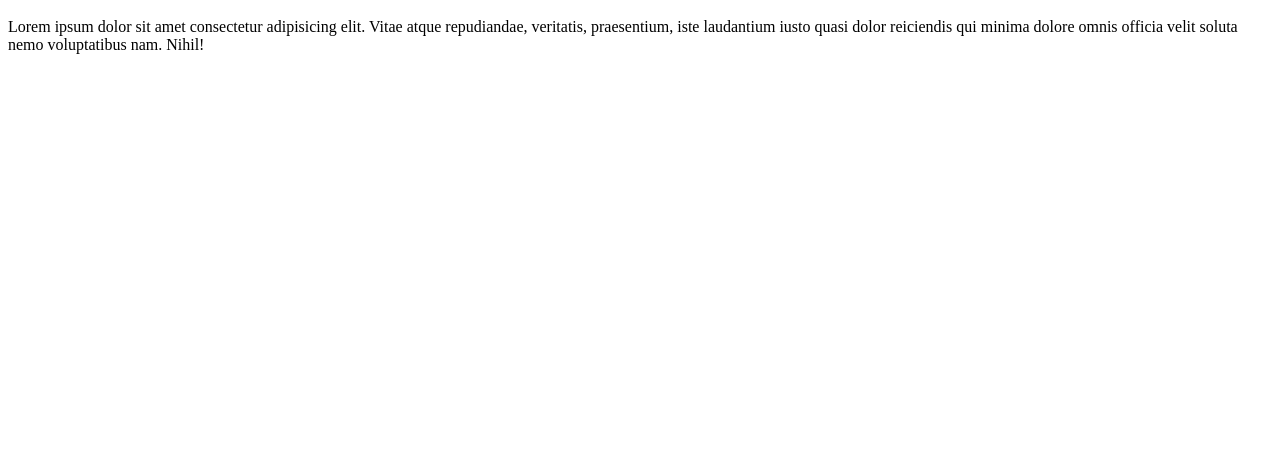
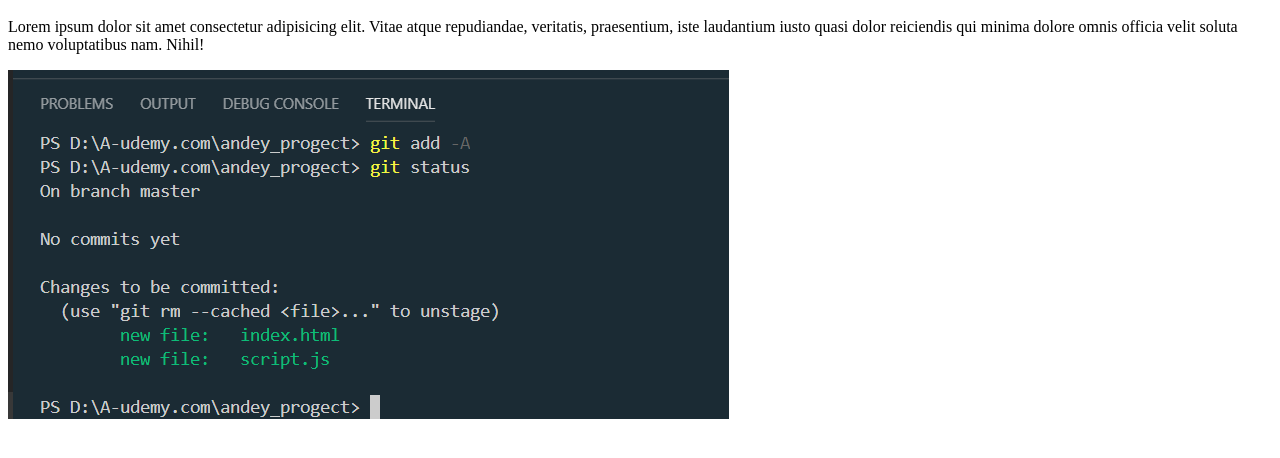
Before and after one commit to Andrey-green-sky/progect, a plain HTML site: page index.html in a window 1280 px wide. Shown: the part 48-506 px from the top of the page. Drawn offline with Linux system fonts and the light colour scheme; files whose address does not match are found by name.

Commit message:
добавил картинку

```diff
--- a/index.html
+++ b/index.html
@@ -5,3 +5,4 @@
     iusto quasi dolor reiciendis qui minima dolore omnis officia velit
     soluta nemo voluptatibus nam. Nihil!
     </p>
+    <img src="img/kartinka.png" alt="код">
```
